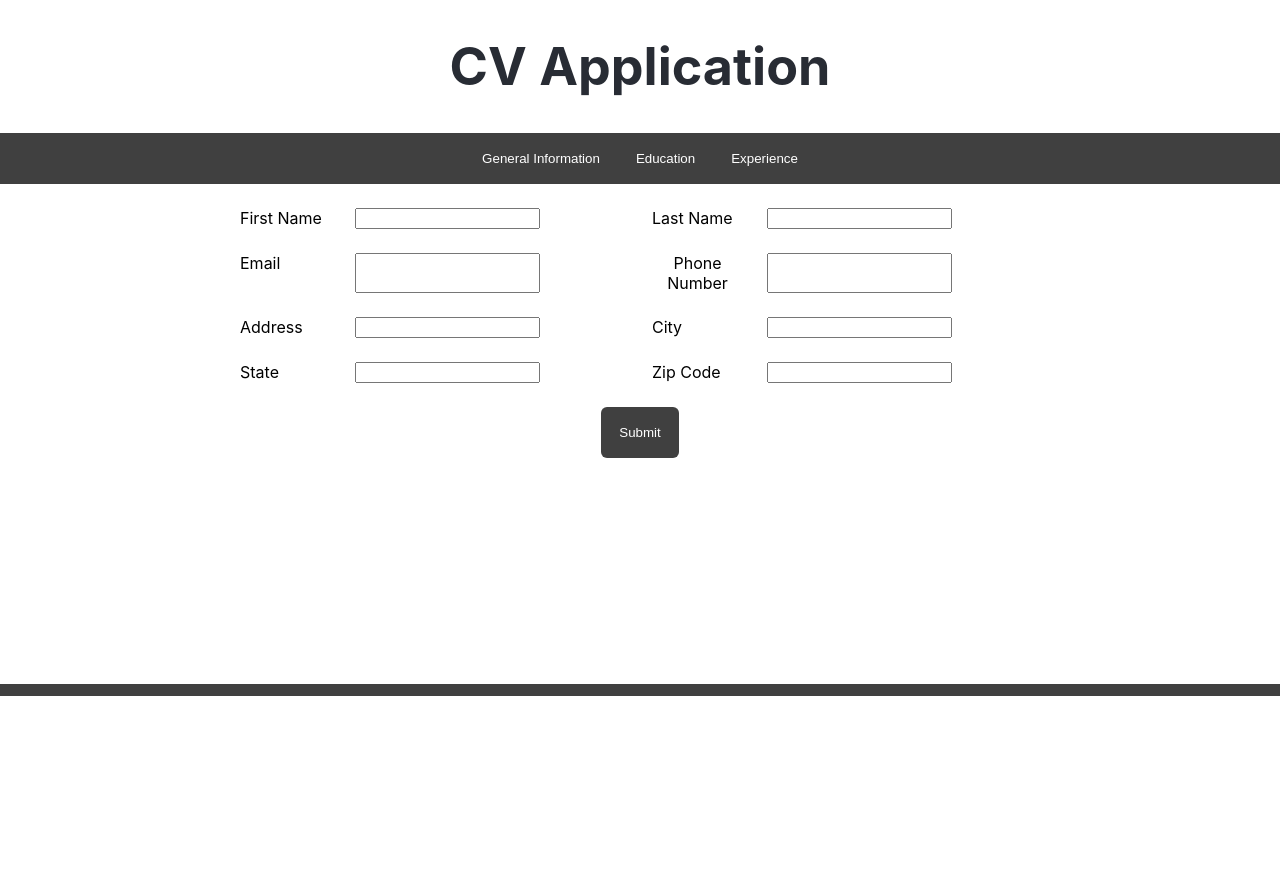
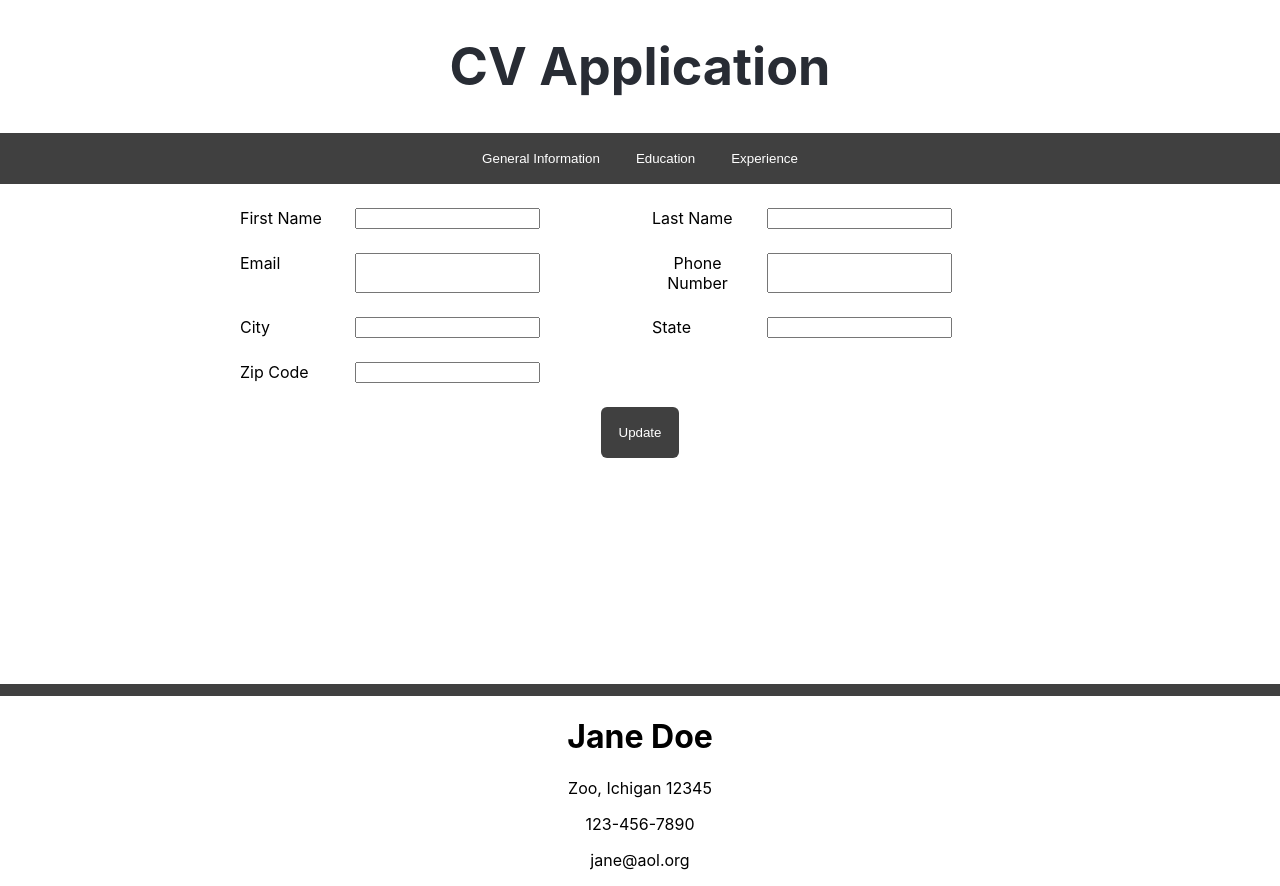
Before and after one commit to tbruner/cv-application, a React (Create React App) app: page / in a window 1280 px wide. Before the commit the page ends 800 px from the top, so only its background shows below. Built offline with nearby package versions, Linux system fonts and the light colour scheme.

Commit message:
Add form update functionality to General Info

```diff
--- a/src/App.js
+++ b/src/App.js
@@ -6,6 +6,18 @@ import Display from './components/Display.js'
 
 function App() {
   const [currentSection, setCurrentSection] = useState('general-info');
+  const [generalInfo, setGeneralInfo] = useState({
+    firstName: 'Jane',
+    lastName: 'Doe',
+    email: 'jane@aol.org',
+    phone: '123-456-7890',
+    address: '000 Mocking Bird Lane',
+    city: 'Zoo',
+    state: 'Ichigan',
+    zip: '12345'
+  });
+  const [education, setEducation] = useState();
+  const [experience, setExperience] = useState();
 
   function sectionSelect(e) {
     if(e.target.value === 'general-info') {
@@ -19,6 +31,26 @@ function App() {
     }
   }
 
+  function updateGeneralInfo() {
+    setGeneralInfo({
+      firstName: document.getElementById('first-name').value,
+      lastName: document.getElementById('last-name').value,
+      email: document.getElementById('email').value,
+      phone: document.getElementById('phone').value,
+      city: document.getElementById('city').value,
+      state: document.getElementById('state').value,
+      zip: document.getElementById('zip').value
+    });
+  }
+
+  function updateEducation() {
+
+  }
+
+  function updateExperience() {
+
+  }
+
   return (
     <div className="App">
       <header className="App-header">
@@ -29,8 +61,8 @@ function App() {
         <button value='experience' onClick={sectionSelect}>Experience</button>
       </nav>
       </header>
-      <Form currentSection = {currentSection} />
-      <Display />
+      <Form currentSection={currentSection} updateGeneralInfo={updateGeneralInfo} updateEducation={updateEducation} updateExperience={updateExperience} />
+      <Display generalInfo={generalInfo} />
     </div>
   );
 }
--- a/src/components/Display.js
+++ b/src/components/Display.js
@@ -1,7 +1,10 @@
-function Display() {
+function Display(props) {
   return (
     <>
-
+    <h1>{props.generalInfo.firstName} {props.generalInfo.lastName}</h1>
+    <p>{props.generalInfo.city}, {props.generalInfo.state} {props.generalInfo.zip}</p>
+    <p>{props.generalInfo.phone}</p>
+    <p>{props.generalInfo.email}</p>
     </>
   );
 }
--- a/src/components/EducationSection.js
+++ b/src/components/EducationSection.js
@@ -1,4 +1,4 @@
-function EducationSection() {
+function EducationSection(props) {
   return (
     <>
       <form>
@@ -32,7 +32,7 @@ function EducationSection() {
         <label htmlFor='date-to'>To</label>
         <input type='date' id='date-to' required />
 
-        <button type='submit' className='submit'>Submit</button>
+        <button className='submit' onClick={props.updateEducation}>Update</button>
       </form>
     </>
   );
--- a/src/components/ExperienceSection.js
+++ b/src/components/ExperienceSection.js
@@ -18,9 +18,9 @@ class ExperienceSection extends React.Component {
           <input type='date' id='job-date-to' required />
 
           <label htmlFor='job-duties'>Job Duties</label>
-          <input type='text' id='job-duties' required />
+          <textarea id='job-duties' required />
 
-          <button type='submit' className='submit'>Submit</button>
+          <button className='submit' onClick={this.props.updateExperience}>Update</button>
         </form>
       </>
     );
--- a/src/components/Form.js
+++ b/src/components/Form.js
@@ -6,13 +6,13 @@ import ExperienceSection from './ExperienceSection.js';
 function Form(props) {
   let formSection;
   if(props.currentSection === 'general-info') {
-    formSection = <GenInfoSection />;
+    formSection = <GenInfoSection updateGeneralInfo={props.updateGeneralInfo} />;
   }
   else if(props.currentSection === 'education') {
-    formSection = <EducationSection />;
+    formSection = <EducationSection updateEducation={props.updateEducation} />;
   }
   else if(props.currentSection === 'experience') {
-    formSection = <ExperienceSection />;
+    formSection = <ExperienceSection updateExperience={props.updateExperience} />;
   }
   return (
     <div className='form-section'>
--- a/src/components/GenInfoSection.js
+++ b/src/components/GenInfoSection.js
@@ -1,4 +1,4 @@
-function GeneralInfoSection() {
+function GeneralInfoSection(props) {
   return (
     <>
       <form>
@@ -14,9 +14,6 @@ function GeneralInfoSection() {
         <label htmlFor='phone'>Phone Number</label>
         <input type='tel' id='phone' required />
 
-        <label htmlFor='address'>Address</label>
-        <input type='text' id='address' required />
-
         <label htmlFor='city'>City</label>
         <input type='text' id='city' required />
 
@@ -24,9 +21,9 @@ function GeneralInfoSection() {
         <input type='text' id='state' required />
 
         <label htmlFor='zip-code'>Zip Code</label>
-        <input type='number' id='zip-code' required />
+        <input type='number' id='zip' required />
 
-        <button type='submit' className='submit'>Submit</button>
+        <button className='submit' onClick={props.updateGeneralInfo}>Update</button>
       </form>
     </>
   );
```
